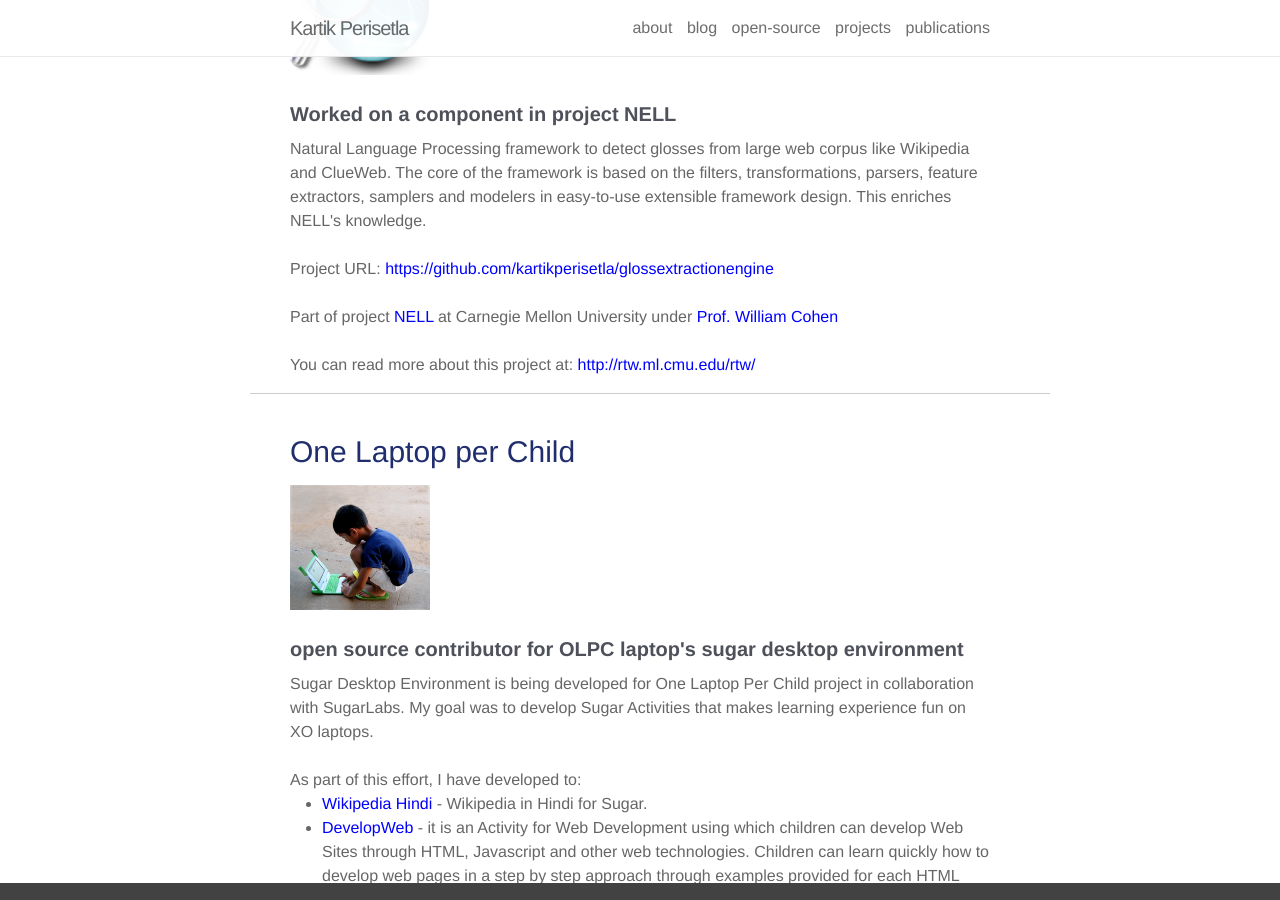
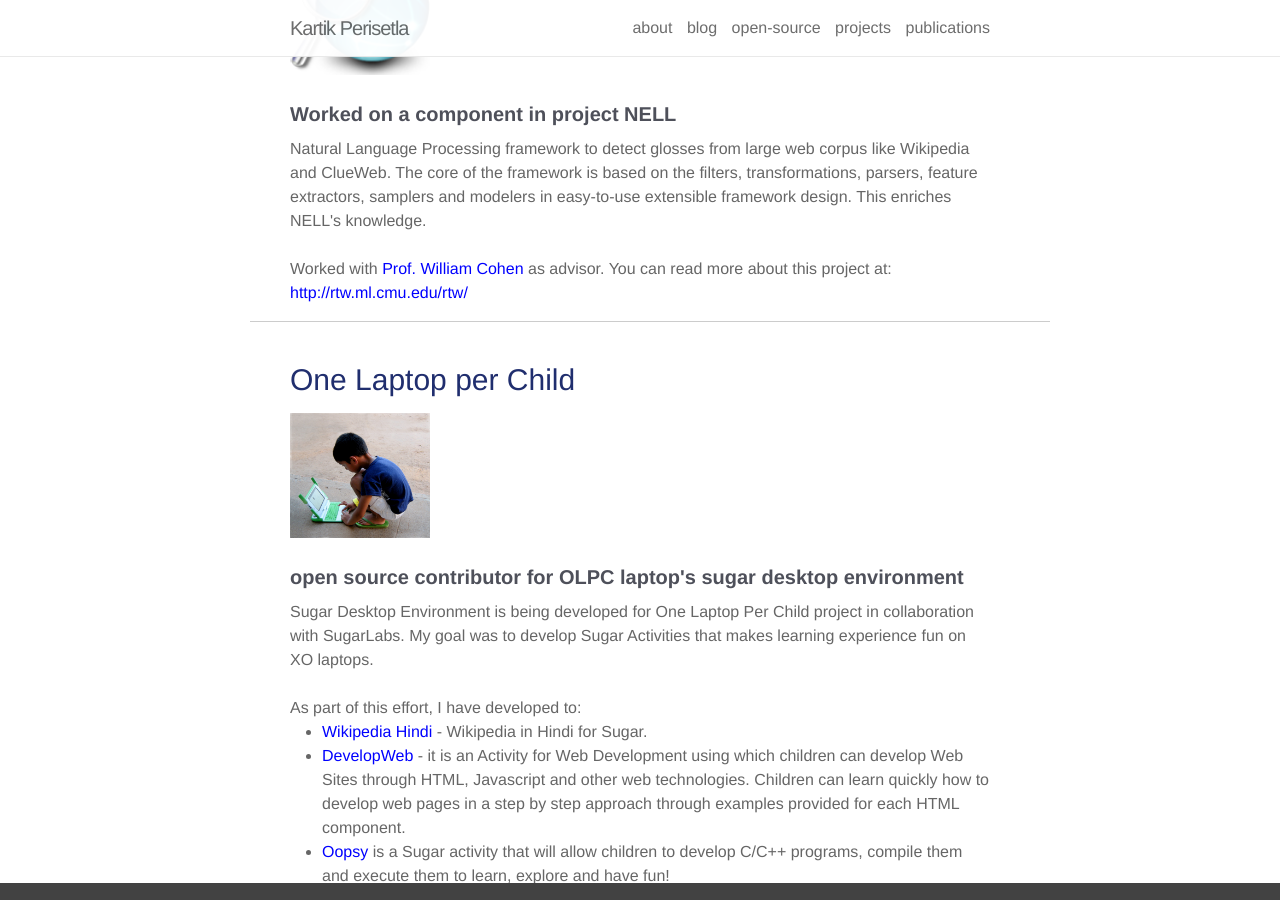
Before and after one commit to kartikperisetla/kartikperisetla.github.io, a Jekyll site: the page built from _pages/projects.md, in a window 1280 px wide and 900 px high, scrolled down 3676 px. Built offline with Jekyll 4.4.1, drawn with Linux system fonts in a browser that asks for light colours; nearby versions of some CDN libraries.

Commit message:
nit update

```diff
--- a/_pages/projects.md
+++ b/_pages/projects.md
@@ -124,13 +124,9 @@
     <b><h4 style="color:#4E505A">Worked on a component in project NELL</h4></b>
     Natural Language Processing framework to detect glosses from large web corpus like Wikipedia and ClueWeb. The core of the framework is based on the filters,
     transformations, parsers, feature extractors, samplers and modelers in easy-to-use extensible framework design. This enriches NELL's knowledge.<br/><br/>
-    Project URL: <a
-        href="https://github.com/kartikperisetla/glossextractionengine" style="color:blue">https://github.com/kartikperisetla/glossextractionengine</a><br/><br/>
 
-    Part of project <a  style="color:blue" href="http://rtw.ml.cmu.edu/rtw/" style="color:blue">NELL</a> at Carnegie Mellon University under <a
-        href="http://www.cs.cmu.edu/~wcohen/" style="color:blue">Prof. William Cohen</a><br/><br/>
-
-    You can read more about this project at: <a  style="color:blue" href="http://rtw.ml.cmu.edu/rtw/" style="color:blue">http://rtw.ml.cmu.edu/rtw/</a>
+    Worked with <a
+        href="http://www.cs.cmu.edu/~wcohen/" style="color:blue">Prof. William Cohen</a> as advisor. You can read more about this project at: <a  style="color:blue" href="http://rtw.ml.cmu.edu/rtw/" style="color:blue">http://rtw.ml.cmu.edu/rtw/</a>
 
 </p>
 
```
